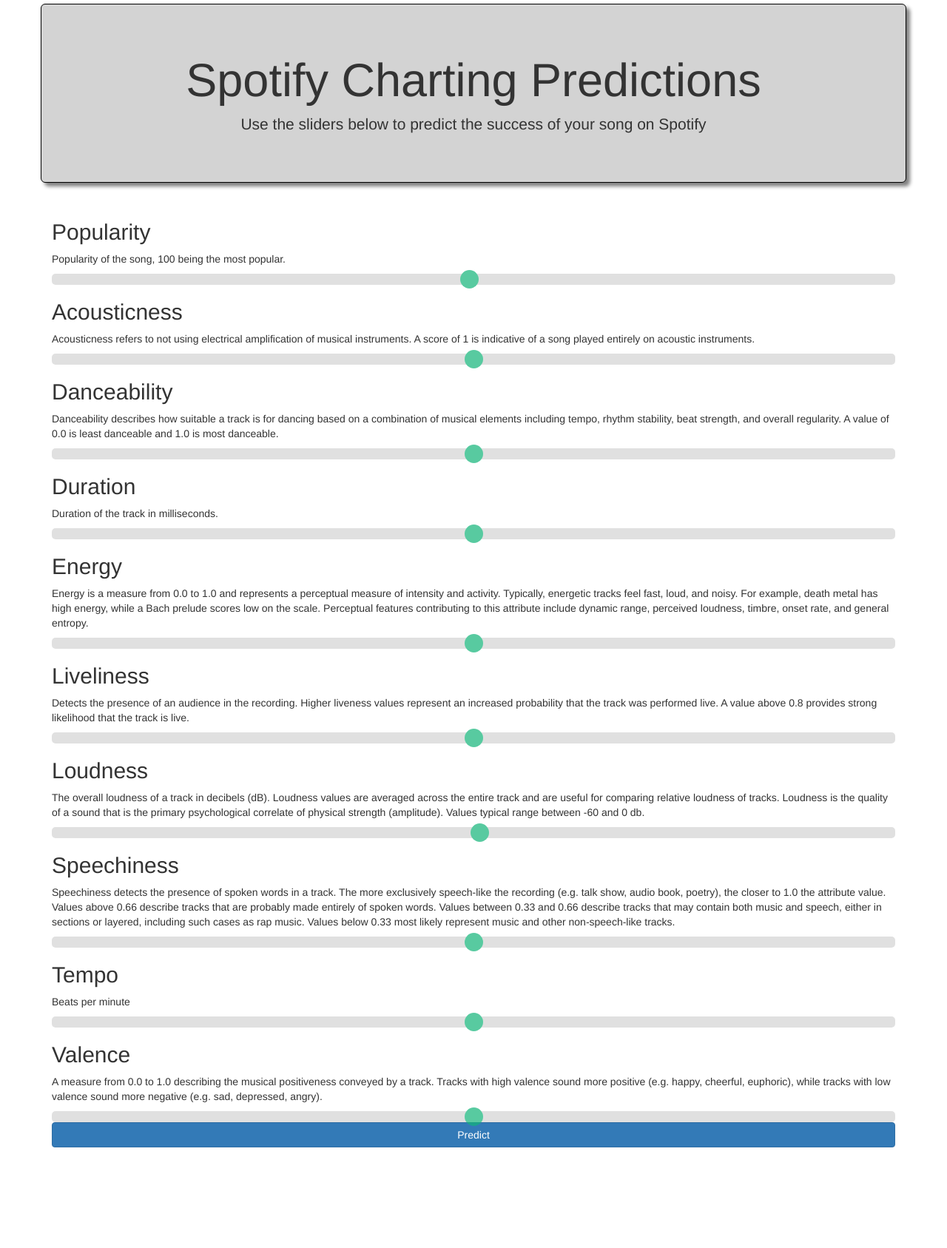
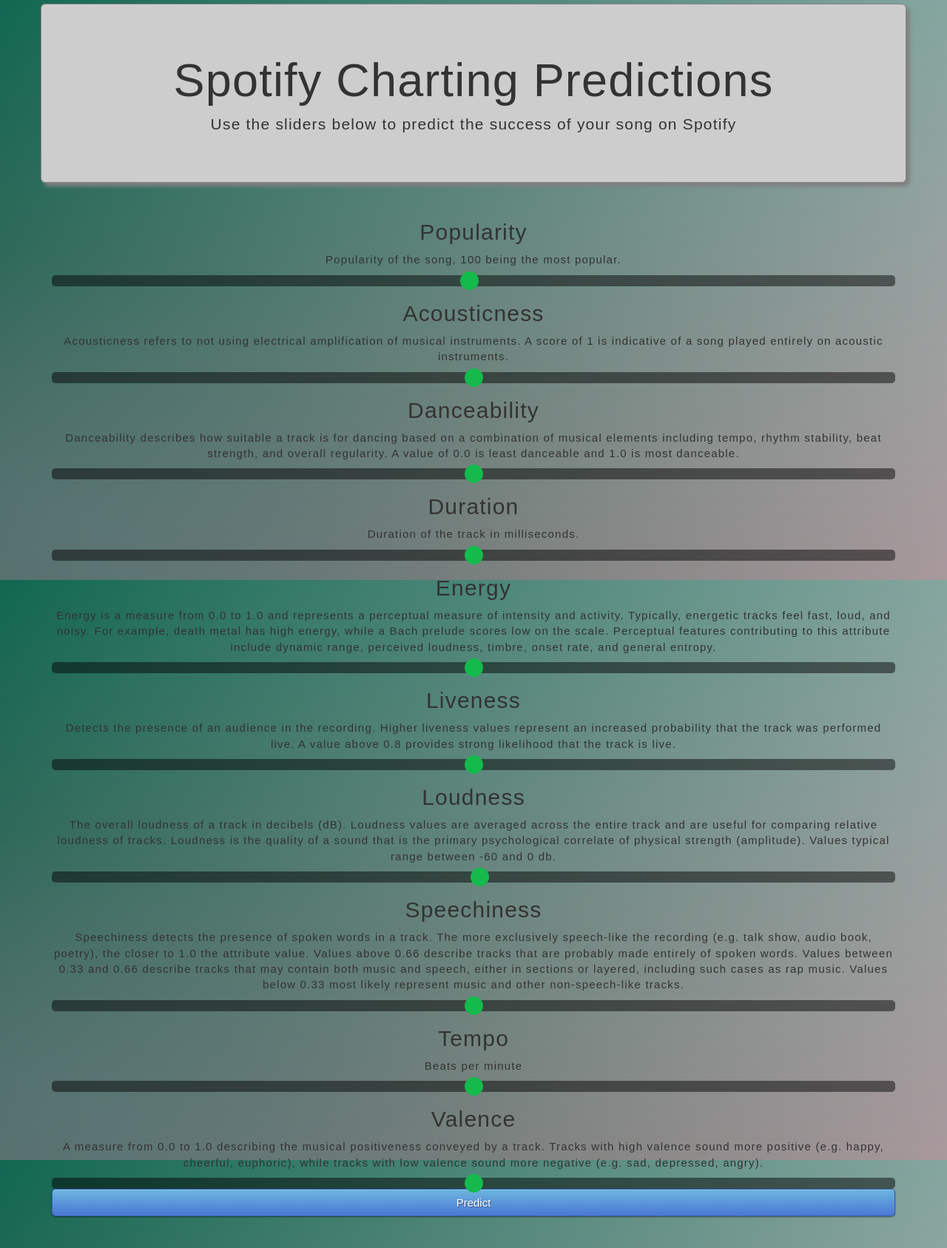
Before and after one commit to jass-jones/Project4_Final, a Flask app: page / in a window 1280 px wide. Shown: the whole page at 74% size. Before the commit the page ends 1551 px from the top, so only its background shows below. Run offline with Flask 2, Linux system fonts and the light colour scheme; parts of the project's set-up code (start-up, migrations or seed data) failed here and were passed over; some libraries are stand-ins or nearby versions.

Commit message:
css updates

```diff
--- a/Templates/index.html
+++ b/Templates/index.html
@@ -68,7 +68,7 @@
     </div>
     <div class="row">
         <div class="col-md-12">
-        <h2>Liveliness</h2>
+        <h2>Liveness</h2>
         <p>Detects the presence of an audience in the recording. Higher liveness values represent an increased probability that the track was performed live. A value above 0.8 provides strong likelihood that the track is live.</p>
         <div class="slidecontainer">
             <input type="range" min="0" max="1" value="0.5" step="0.1" class="slider" id="myRange">
@@ -134,6 +134,7 @@
                 <input type="submit" value="Submit">
         </div>
     </div> -->
+    <div></div>
     <button type="submit" class="btn btn-primary btn-block btn-large">Predict</button>
     </form>
 
@@ -144,12 +145,12 @@
 
   <script src="https://d3js.org/d3.v5.min.js"></script>
   <script src="https://cdn.plot.ly/plotly-latest.min.js"></script>
-  <script src="{{ url_for('static', filename = 'js/app.js')}}"></script>
+  <!-- <script src="{{ url_for('static', filename = 'js/app.js')}}"></script> -->
   <script src="https://code.jquery.com/jquery-3.3.1.slim.min.js" integrity="sha384-q8i/X+965DzO0rT7abK41JStQIAqVgRVzpbzo5smXKp4YfRvH+8abtTE1Pi6jizo" crossorigin="anonymous"></script>
 <script src="https://cdnjs.cloudflare.com/ajax/libs/popper.js/1.14.7/umd/popper.min.js" integrity="sha384-UO2eT0CpHqdSJQ6hJty5KVphtPhzWj9WO1clHTMGa3JDZwrnQq4sF86dIHNDz0W1" crossorigin="anonymous"></script>
 <script src="https://stackpath.bootstrapcdn.com/bootstrap/4.3.1/js/bootstrap.min.js" integrity="sha384-JjSmVgyd0p3pXB1rRibZUAYoIIy6OrQ6VrjIEaFf/nJGzIxFDsf4x0xIM+B07jRM" crossorigin="anonymous"></script>
 <script src="https://cdnjs.cloudflare.com/ajax/libs/moment.js/2.24.0/moment.min.js"></script>
-<script src="{{ url_for('static', filename = 'js/heatmap.js')}}"></script>
+<!-- <script src="{{ url_for('static', filename = 'js/heatmap.js')}}"></script> -->
 
 </body>
 
--- a/static/css/style.css
+++ b/static/css/style.css
@@ -1,11 +1,24 @@
+@import url(https://fonts.googleapis.com/css?family=Open+Sans);
+.btn { display: inline-block; *display: inline; *zoom: 1; padding: 4px 10px 4px; margin-bottom: 0; font-size: 13px; line-height: 18px; color: #333333; text-align: center;text-shadow: 0 1px 1px rgba(255, 255, 255, 0.75); vertical-align: middle; background-color: #f5f5f5; background-image: -moz-linear-gradient(top, #ffffff, #e6e6e6); background-image: -ms-linear-gradient(top, #ffffff, #e6e6e6); background-image: -webkit-gradient(linear, 0 0, 0 100%, from(#ffffff), to(#e6e6e6)); background-image: -webkit-linear-gradient(top, #ffffff, #e6e6e6); background-image: -o-linear-gradient(top, #ffffff, #e6e6e6); background-image: linear-gradient(top, #ffffff, #e6e6e6); background-repeat: repeat-x; filter: progid:dximagetransform.microsoft.gradient(startColorstr=#ffffff, endColorstr=#e6e6e6, GradientType=0); border-color: #e6e6e6 #e6e6e6 #e6e6e6; border-color: rgba(0, 0, 0, 0.1) rgba(0, 0, 0, 0.1) rgba(0, 0, 0, 0.25); border: 1px solid #e6e6e6; -webkit-border-radius: 4px; -moz-border-radius: 4px; border-radius: 4px; -webkit-box-shadow: inset 0 1px 0 rgba(255, 255, 255, 0.2), 0 1px 2px rgba(0, 0, 0, 0.05); -moz-box-shadow: inset 0 1px 0 rgba(255, 255, 255, 0.2), 0 1px 2px rgba(0, 0, 0, 0.05); box-shadow: inset 0 1px 0 rgba(255, 255, 255, 0.2), 0 1px 2px rgba(0, 0, 0, 0.05); cursor: pointer; *margin-left: .3em; }
+.btn:hover, .btn:active, .btn.active, .btn.disabled, .btn[disabled] { background-color: #e6e6e6; }
+.btn-large { padding: 9px 14px; font-size: 15px; line-height: normal; -webkit-border-radius: 5px; -moz-border-radius: 5px; border-radius: 5px; }
+.btn:hover { color: #333333; text-decoration: none; background-color: #e6e6e6; background-position: 0 -15px; -webkit-transition: background-position 0.1s linear; -moz-transition: background-position 0.1s linear; -ms-transition: background-position 0.1s linear; -o-transition: background-position 0.1s linear; transition: background-position 0.1s linear; }
+.btn-primary, .btn-primary:hover { text-shadow: 0 -1px 0 rgba(0, 0, 0, 0.25); color: #ffffff; }
+.btn-primary.active { color: rgba(255, 255, 255, 0.75); }
+.btn-primary { background-color: #4a77d4; background-image: -moz-linear-gradient(top, #6eb6de, #4a77d4); background-image: -ms-linear-gradient(top, #6eb6de, #4a77d4); background-image: -webkit-gradient(linear, 0 0, 0 100%, from(#6eb6de), to(#4a77d4)); background-image: -webkit-linear-gradient(top, #6eb6de, #4a77d4); background-image: -o-linear-gradient(top, #6eb6de, #4a77d4); background-image: linear-gradient(top, #6eb6de, #4a77d4); background-repeat: repeat-x; filter: progid:dximagetransform.microsoft.gradient(startColorstr=#6eb6de, endColorstr=#4a77d4, GradientType=0);  border: 1px solid #3762bc; text-shadow: 1px 1px 1px rgba(0,0,0,0.4); box-shadow: inset 0 1px 0 rgba(255, 255, 255, 0.2), 0 1px 2px rgba(0, 0, 0, 0.5); }
+.btn-primary:hover, .btn-primary:active, .btn-primary.active, .btn-primary.disabled, .btn-primary[disabled] { filter: none; background-color: #4a77d4; }
+.btn-block { width: 100%; display:block; }
+
+* { -webkit-box-sizing:border-box; -moz-box-sizing:border-box; -ms-box-sizing:border-box; -o-box-sizing:border-box; box-sizing:border-box; }
+
 .slider {
     -webkit-appearance: none;
     width: 100%;
     height: 15px;
     border-radius: 5px;
-    background: #d3d3d3;
+    background: #0000007b;
     outline: none;
-    opacity: 0.7;
+    opacity: 1;
     -webkit-transition: .2s;
     transition: opacity .2s;
   }
@@ -16,7 +29,7 @@
     width: 25px;
     height: 25px;
     border-radius: 50%;
-    background: #12b579;
+    background: #14ba4b;
     cursor: pointer;
   }
 
@@ -24,7 +37,7 @@
     width: 25px;
     height: 25px;
     border-radius: 50%;
-    background: #12b579;
+    background: #14ba4b;
     cursor: pointer;
   }
 
@@ -38,15 +51,15 @@
 
 .well{
     width: 165px;
-    background-color: lightgray;
-    border : 1px solid black;
-    box-shadow: 5px 5px 5px gray;
+    background-color: rgb(164, 161, 161);
+    border : 1px solid rgb(148, 145, 145);
+    box-shadow: 5px 5px 5px rgb(187, 187, 187);
     position: relative;
 }
 
 #row1 {
-    background-color: lightgray;
-    border: 1px solid black;
+    background-color: rgb(206, 205, 205);
+    border: 1px solid rgb(135, 133, 133);
     overflow: hidden;
     box-shadow: 5px 5px 5px gray;
     margin-top: 5px;
@@ -66,14 +79,17 @@
 }
 
 body{
-    background-color: white;
+    background: #05480b;
+    font-family: inherit;
+    font-size: 15px;
+	text-align:center;
+    letter-spacing:1.2px;
+    background: -moz-radial-gradient(0% 100%, ellipse cover, rgba(104,128,138,.4) 10%,rgba(138,114,76,0) 40%),-moz-linear-gradient(top,  rgba(57,173,219,.25) 0%, rgba(42,60,87,.4) 100%), -moz-linear-gradient(-45deg,  #045023 0%, #fcd6ca 100%);
+	background: -webkit-radial-gradient(0% 100%, ellipse cover, rgba(104,128,138,.4) 10%,rgba(138,114,76,0) 40%), -webkit-linear-gradient(top,  rgba(57,173,219,.25) 0%,rgba(42,60,87,.4) 100%), -webkit-linear-gradient(-45deg,  #045023 0%, #fcd6ca 100%);
+	filter: progid:DXImageTransform.Microsoft.gradient( startColorstr='#3E1D6D', endColorstr='#05480b',GradientType=1 );
+
 }
 
-#gauge{
-    background-color: #f4f4f4;
-    /* box-shadow: 5px 5px 5px gray; */
-
-}
 
 #button{
     border: 1px solid black;
```
Also changed, not shown: 2 other files.
